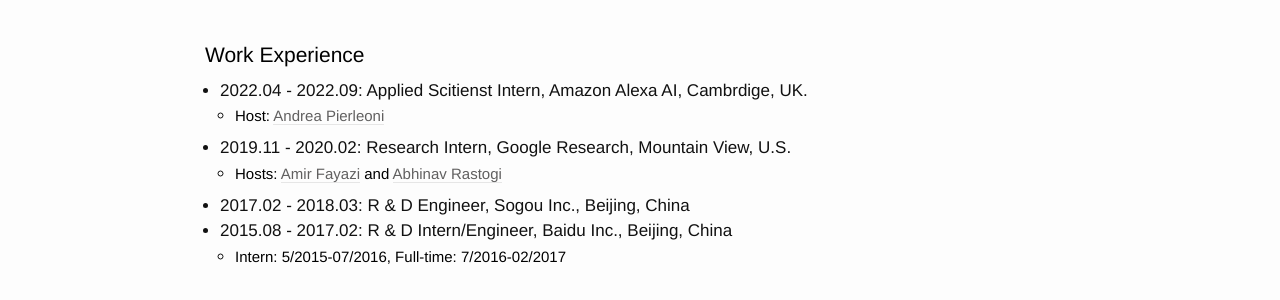
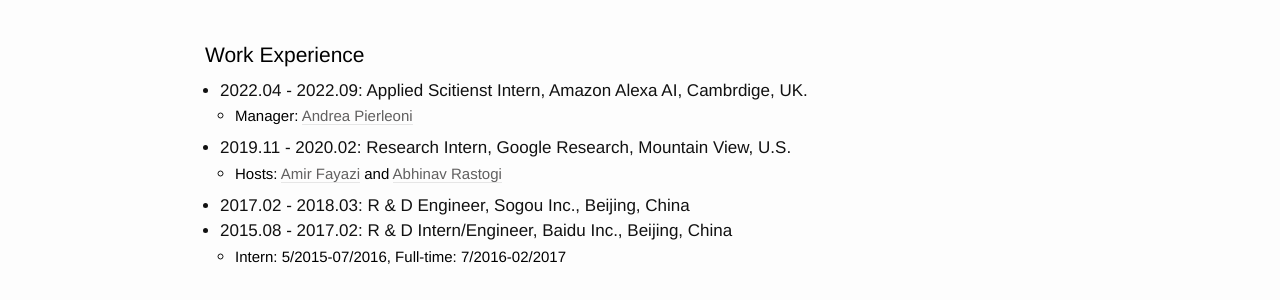
Before and after one commit to yukunfeng/yukunfeng.github.io, a Jekyll site: the page built from index.md, in a window 1280 px wide. Shown: the part 437-737 px from the top of the page. Built offline with Jekyll 4.4.1, drawn with Linux system fonts in a browser that asks for light colours.

```diff
--- a/index.md
+++ b/index.md
@@ -37,7 +37,7 @@
 
 <p style="color:black;font-size:21px;font-weight:Semibold">Work Experience</p>
 - 2022.04 - 2022.09: Applied Scitienst Intern, Amazon Alexa AI, Cambrdige, UK.
-    - <p style="color:black;font-size:15px;font-weight:Semibold"> Host: <a id="link" class="underline" href="https://scholar.google.co.uk/citations?user=4qU3GDIAAAAJ&hl=en">Andrea Pierleoni</a> </p>
+    - <p style="color:black;font-size:15px;font-weight:Semibold"> Manager: <a id="link" class="underline" href="https://www.linkedin.com/in/andreapierleoni/">Andrea Pierleoni</a> </p>
 - 2019.11 - 2020.02: Research Intern, Google Research, Mountain View, U.S.
     - <p style="color:black;font-size:15px;font-weight:Semibold"> Hosts: <a id="link" class="underline" href="https://www.linkedin.com/in/amir-fayazi-aba57831/">Amir Fayazi</a> and <a id="link" class="underline" href="https://www.linkedin.com/in/abhinav-rastogi-0a466934/">Abhinav Rastogi</a> </p>
 - 2017.02 - 2018.03: R & D Engineer, Sogou Inc., Beijing, China
```
